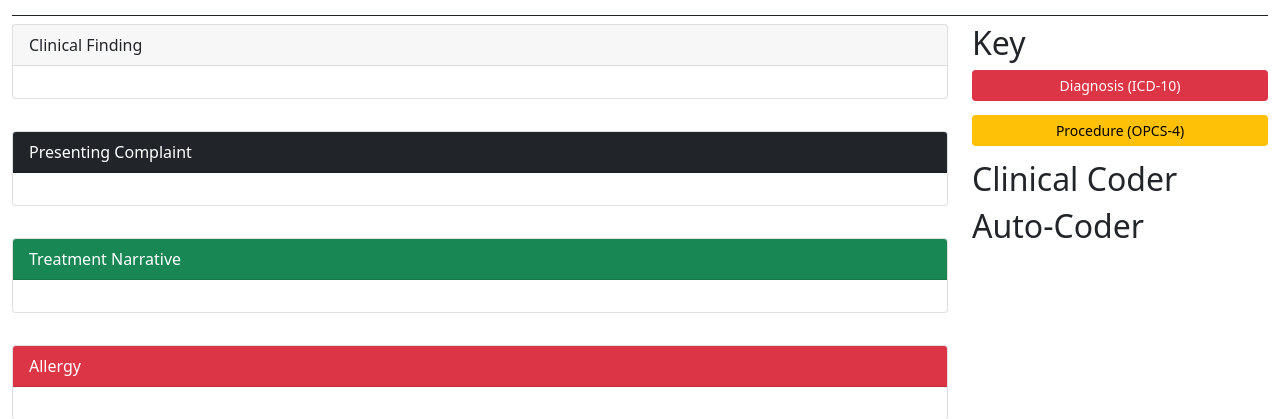
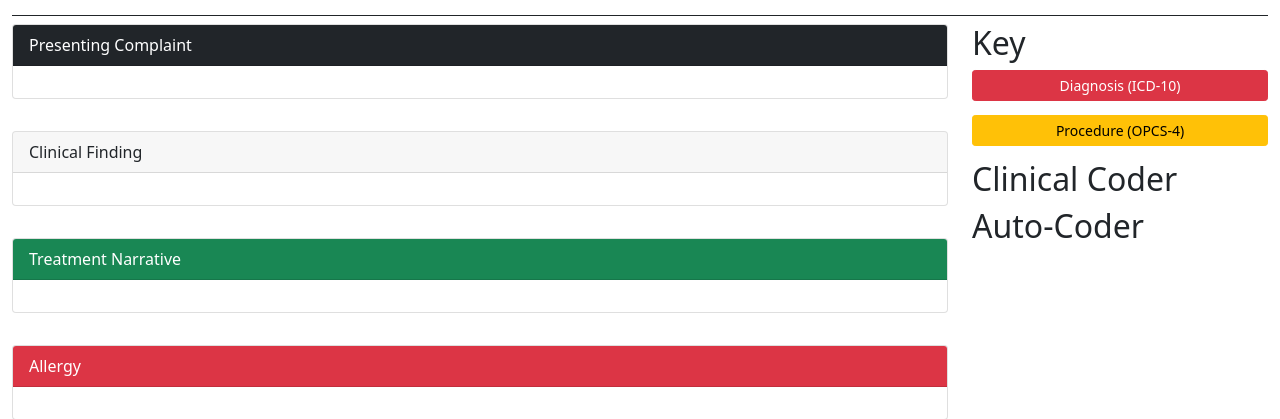
Before and after one commit to KeironO/CLIVSECO, a Flask app: page /notes/code in a window 1280 px wide. Shown: the part 97-516 px from the top of the page. Run offline with Flask 2, Linux system fonts and the light colour scheme; the visitor is signed in with stand-in values (Sample User, id 1); data that the repository does not hold is empty; some libraries are stand-ins or nearby versions.

Commit message:
Added basic jquery for rendering

```diff
--- a/web/app/static/js/note.js
+++ b/web/app/static/js/note.js
@@ -21,8 +21,25 @@ function get_note() {
     return json;
 }
 
+function set_heading(dal_id) {
+    console.log(dal_id);
+    document.title = dal_id + " : CLIVSECO";
+    $("#note-heading").html(dal_id);
+}
+
+
+function set_content(note) {
+    console.log(note["discharge_diagnoses"]);
+    $("#presenting-complaint-text").append(note["presenting_complaint"]);
+    $("#clinical-finding-text").append(note["clinical_finding"]);
+    $("#treatment-narrative-text").append(note["treatment_narrative"]);
+    $("#allergy-text").append(note["allergy"]);
+    $("#discharge-diagnoses-text").append(note["discharge_diagnoses"]);
+}
 
 $(document).ready(function () {
     var note = get_note()["content"];
-    console.log(note);
+
+    set_heading(note["dal_id"]);
+    set_content(note);
 });
--- a/web/app/templates/notes/view.html
+++ b/web/app/templates/notes/view.html
@@ -1,44 +1,37 @@
 {% extends "template.html" %}
-
-{% block title %}{% endblock %}
 
 {% block body %}
 
 
-<h1></h1>
+<h1 id="note-heading"></h1>
 
 <div class="row">
     <div class="col-9">
+
+      <div class="card">
+        <div class="card-header bg-dark text-white">
+          Presenting Complaint
+        </div>
+        <div class="card-body card-text" id="presenting-complaint-text">
+
+        </div>
+      </div>
         <div class="card">
             <div class="card-header">
               Clinical Finding
             </div>
-            <div class="card-body card-text">
-              <p class="card-text">
+            <div class="card-body card-text" id="clinical-finding-text">
 
-              </p>
             </div>
           </div>
 
-          <div class="card">
-            <div class="card-header bg-dark text-white">
-              Presenting Complaint
-            </div>
-            <div class="card-body card-text">
-              <p class="card-text">
-
-              </p>
-            </div>
-          </div>
 
           <div class="card">
             <div class="card-header bg-success text-white">
                 Treatment Narrative
             </div>
-            <div class="card-body card-text">
-              <p class="card-text">
+            <div class="card-body card-text" id="treatment-narrative-text">
 
-              </p>
             </div>
           </div>
 
@@ -46,10 +39,7 @@
             <div class="card-header bg-danger text-white">
                 Allergy
             </div>
-            <div class="card-body card-text ">
-              <p class="card-text">
-
-              </p>
+            <div class="card-body card-text" id="allergy-text">
             </div>
           </div>
 
@@ -58,10 +48,8 @@
                 <div class="card-header bg-primary text-white">
                     Discharge Diagnoses
                 </div>
-                <div class="card-body card-text">
-                  <p class="card-text">
+                <div class="card-body card-text" id="discharge-diagnoses-text">
 
-                  </p>
                 </div>
             </div>
 
@@ -76,6 +64,7 @@
       <div class="btn btn-sm btn-warning full-width">Procedure (OPCS-4)</div>
 
         <h2>Clinical Coder</h2>
+
         <h2>Auto-Coder</h2>
 
     </div>
```
